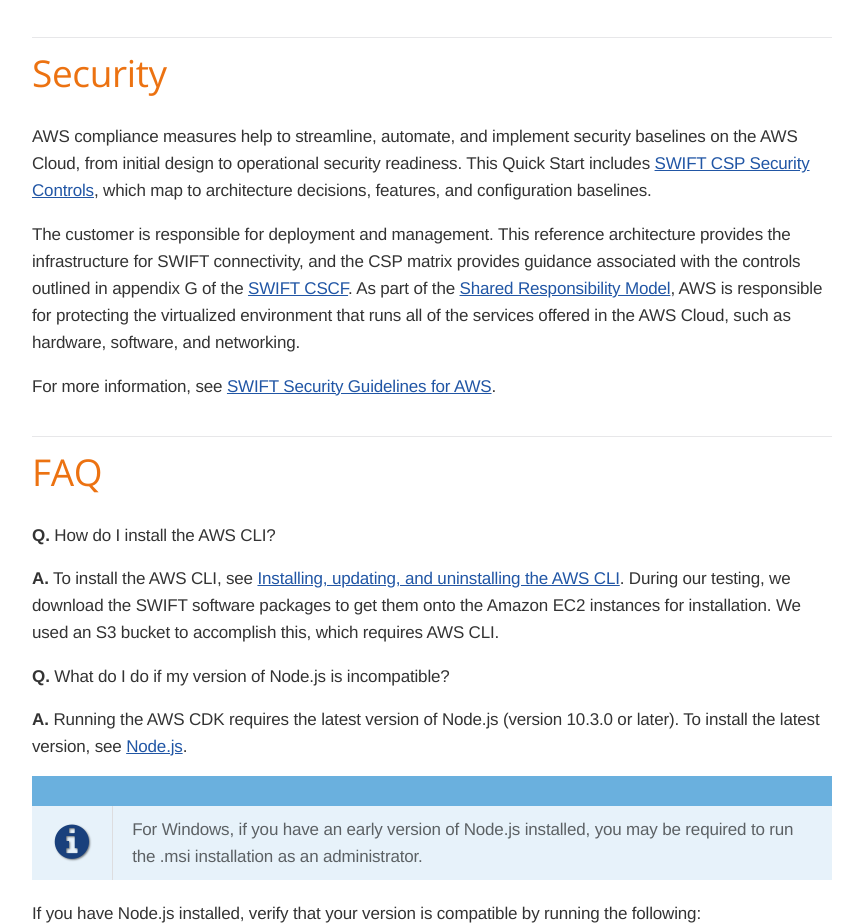
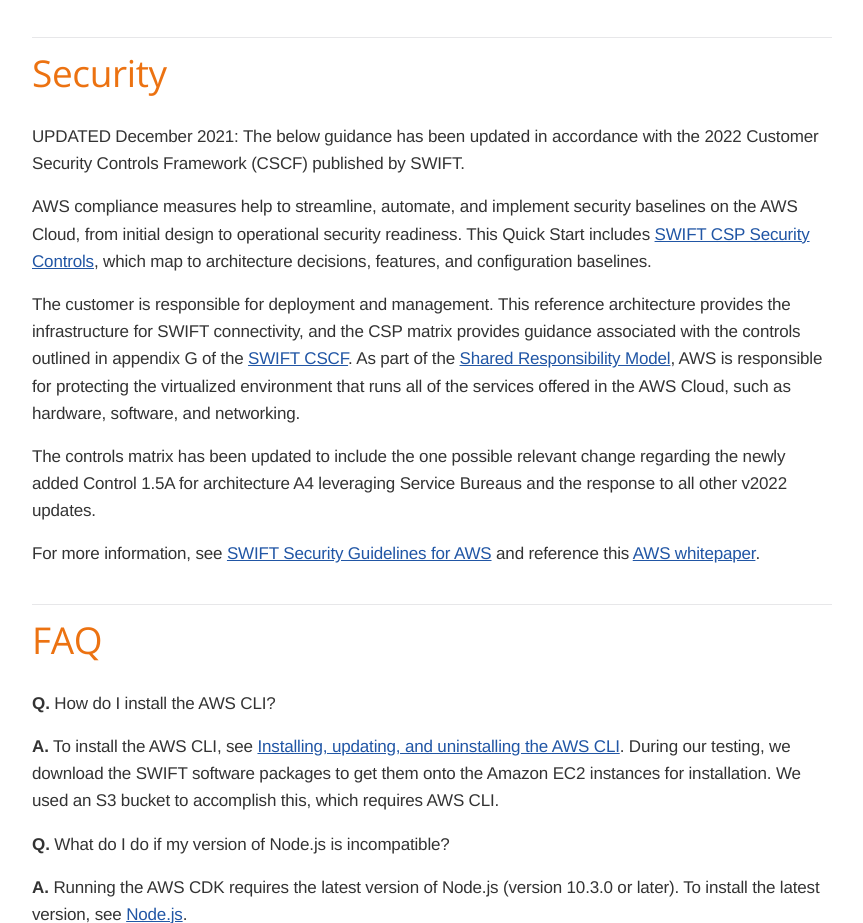
Before and after one commit to troy-ameigh/quickstart-swift-digital-connectivity, a plain HTML site: page index.html in a window 1280 px wide. Shown: the part 9007-9930 px from the top of the page, without its empty margins (368-1231 px from the left). Drawn offline with nearby package versions, Linux system fonts and the light colour scheme; a web font is replaced by a local one.

Commit message:
Production doc builds - 2021/12/30 16:44:06 UTC

```diff
--- a/index.html
+++ b/index.html
@@ -4,7 +4,7 @@
 <meta charset="UTF-8">
 <meta http-equiv="X-UA-Compatible" content="IE=edge">
 <meta name="viewport" content="width=device-width, initial-scale=1.0">
-<meta name="generator" content="Asciidoctor 2.0.12">
+<meta name="generator" content="Asciidoctor 2.0.16">
 <title>SWIFT Client Connectivity on the AWS Cloud</title>
 <style>
 
@@ -1310,14 +1310,20 @@
 <h2 id="_security">Security</h2>
 <div class="sectionbody">
 <div class="paragraph">
-<p>AWS compliance measures help to streamline, automate, and implement security baselines
- on the AWS Cloud, from initial design to operational security readiness. This Quick Start includes <a href="./assets/SWIFT-CSP-Security-Controls-public.xlsx" target="_blank" rel="noopener">SWIFT CSP Security Controls</a>, which map to architecture decisions, features, and configuration baselines.</p>
+<p>UPDATED December 2021: The below guidance has been updated in accordance with the 2022 Customer Security Controls Framework (CSCF) published by SWIFT.</p>
 </div>
 <div class="paragraph">
-<p>The customer is responsible for deployment and management. This reference architecture provides the infrastructure for SWIFT connectivity, and the CSP matrix provides guidance associated with the controls outlined in appendix G of the <a href="https://www2.swift.com/knowledgecentre/publications/cscf_dd/23.0?protected=true&amp;reload-date=1612273062097" target="_blank" rel="noopener">SWIFT CSCF</a>. As part of the <a href="https://aws.amazon.com/compliance/shared-responsibility-model/" target="_blank" rel="noopener">Shared Responsibility Model</a>, AWS is responsible for protecting the virtualized environment that runs all of the services offered in the AWS Cloud, such as hardware, software, and networking.</p>
+<p>AWS compliance measures help to streamline, automate, and implement security baselines
+ on the AWS Cloud, from initial design to operational security readiness. This Quick Start includes <a href="./assets/SWIFT-CSP-Security-Controls-public-2022.xlsx" target="_blank" rel="noopener">SWIFT CSP Security Controls</a>, which map to architecture decisions, features, and configuration baselines.</p>
 </div>
 <div class="paragraph">
-<p>For more information, see <a href="https://www2.swift.com/knowledgecentre/publications/amh_amh_secguid_amzn_web_svc/1.0">SWIFT Security Guidelines for AWS</a>.</p>
+<p>The customer is responsible for deployment and management. This reference architecture provides the infrastructure for SWIFT connectivity, and the CSP matrix provides guidance associated with the controls outlined in appendix G of the <a href="https://www2.swift.com/knowledgecentre/publications/cscf_dd/27.0" target="_blank" rel="noopener">SWIFT CSCF</a>. As part of the <a href="https://aws.amazon.com/compliance/shared-responsibility-model/" target="_blank" rel="noopener">Shared Responsibility Model</a>, AWS is responsible for protecting the virtualized environment that runs all of the services offered in the AWS Cloud, such as hardware, software, and networking.</p>
+</div>
+<div class="paragraph">
+<p>The controls matrix has been updated to include the one possible relevant change regarding the newly added Control 1.5A for architecture A4 leveraging Service Bureaus and the response to all other v2022 updates.</p>
+</div>
+<div class="paragraph">
+<p>For more information, see <a href="https://www2.swift.com/knowledgecentre/publications/amh_amh_secguid_amzn_web_svc/1.0">SWIFT Security Guidelines for AWS</a> and reference this <a href="https://d1.awsstatic.com/whitepapers/SWIFT-customer-security-controls-framework.pdf?did=wp_card&amp;trk=wp_card">AWS whitepaper</a>.</p>
 </div>
 </div>
 </div>
@@ -1430,15 +1436,15 @@
 </div>
 <p class="footer-text">
 <!-- We can use document attributes: -->
-<!-- Generated with Asciidoctor v2.0.12. -->
+<!-- Generated with Asciidoctor v2.0.16. -->
 <a href="https://aws.amazon.com/privacy/">Privacy</a> | <a href="https://aws.amazon.com/terms/">Site terms</a> | &copy; 2021, Amazon Web Services, Inc. or its affiliates. All rights reserved.
 </p>
 </body>
 </html>
 <!--
 repo commit:
-3265c95499b61e4ffe4af26072b59f3b10598ea0
+3f08ff0c9e2a6faa73bc7fcc8e3c04f318aa1da9
 
 submodule config:
-+59b9927c61cd1831141cf0350520c89abb2246da docs/boilerplate (heads/main)
+ 311905ed4f12d8be1638f2d0586e2669d1fdfe7c docs/boilerplate (remotes/origin/revert-131-doc-edits-16-g311905e)
 -->
```
Also changed, not shown: 3 other files.
